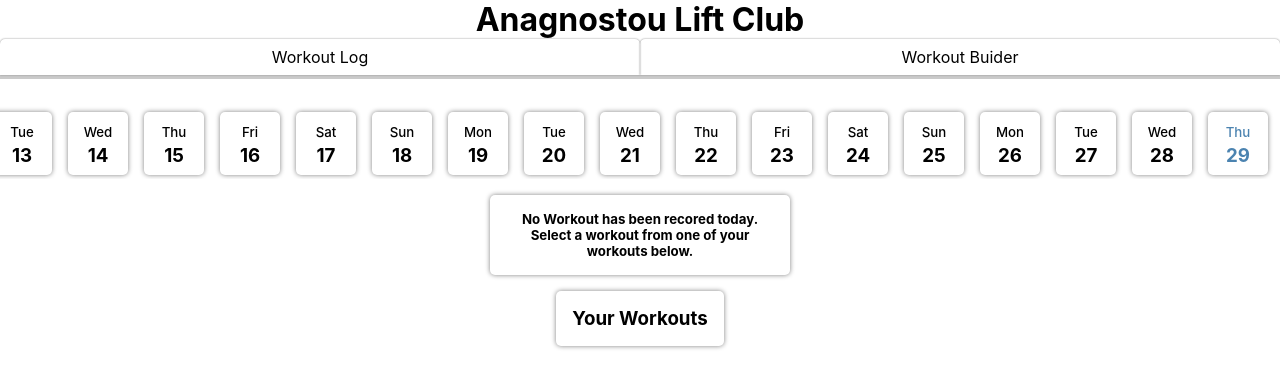
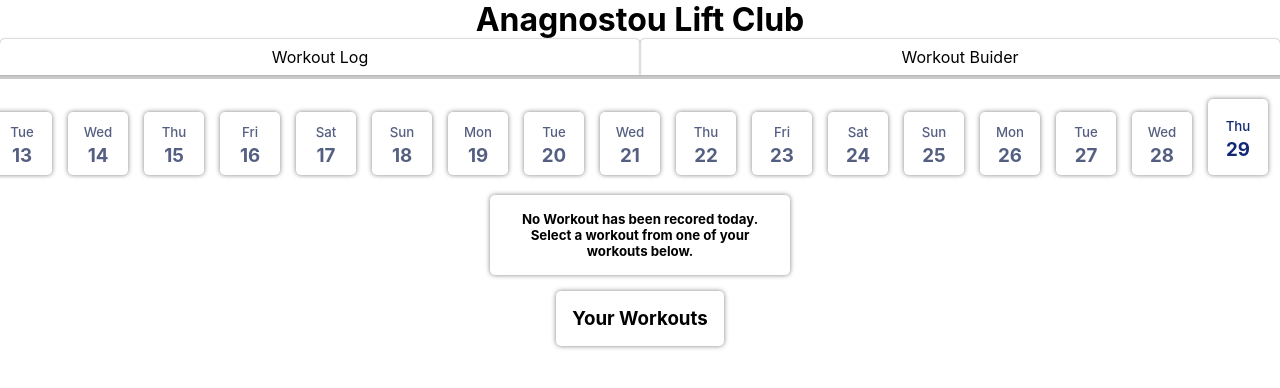
Before and after one commit to George-Anagnostou/liftclub, a Next.js app: page /workoutLog in a window 1280 px wide. Shown: the top 388 px of the page. Built offline with nearby package versions, Linux system fonts and the light colour scheme.

Commit message:
improve readability of DateBar

```diff
--- a/pages/workoutLog.js
+++ b/pages/workoutLog.js
@@ -83,22 +83,28 @@ export default function workoutLog() {
 
   // Accepts an ISO date and finds the matching date in user.workoutLog
   const getDayDataFromWorkoutLog = (targetIsoDate) => {
-    const dayData = user.workoutLog.find((item) => item.isoDate === targetIsoDate);
+    const dayData = user?.workoutLog.find((item) => item.isoDate === targetIsoDate);
     return dayData;
   };
 
   const formatDate = (numOfDaysToShift) => {
+    const currDate = new Date();
+    const date = new Date(currDate.getFullYear(), currDate.getMonth(), currDate.getDate());
+
     // Shift todays date by a specified number of days
-    const date = new Date();
     date.setDate(date.getDate() + numOfDaysToShift);
 
+    const dayData = getDayDataFromWorkoutLog(date.toISOString());
+
     const { year, month, day } = yearMonthDay;
-
-    const dateCurrentlyDisplayed =
+    const dayIsDisplayed =
       date.getFullYear() === year && date.getMonth() === month && date.getDate() === day;
 
+    const colorStyle = dayIsDisplayed ? { padding: ".9rem .5rem", color: '#122975' } : { color: "#555F81" };
+    const backgroundStyle = dayData ? { background: "#e3f7ff" } : {};
+
     return (
-      <div style={dateCurrentlyDisplayed ? { color: "#4B83B0" } : null}>
+      <div style={{ ...colorStyle, ...backgroundStyle }}>
         {date.getDate() === 1 && <h2>{String(date).substring(3, 7)}</h2>}
         <h5>{String(date).substring(0, 3)}</h5>
         <h3>{String(date).substring(8, 11)}</h3>
@@ -223,13 +229,13 @@ export default function workoutLog() {
     <Layout>
       <MainContainer>
         <DateBar>
-          {[...Array(90).keys()].map((x) => (
+          {[...Array(90).keys()].map((numDays) => (
             <li
-              className={x ? "date" : "date today"}
-              onClick={() => changeCurrentDayData(-x)}
-              key={-x}
+              className={numDays ? "date" : "date today"}
+              onClick={() => changeCurrentDayData(-numDays)}
+              key={-numDays}
             >
-              {formatDate(-x)}
+              {formatDate(-numDays)}
             </li>
           ))}
         </DateBar>
@@ -294,14 +300,16 @@ const DateBar = styled.ul`
 
   .date {
     min-width: 60px;
-    padding: 0.5rem;
     margin: 0 0.5rem;
     cursor: pointer;
     border-radius: 5px;
     box-shadow: 0 0 5px grey;
-    position: relative;
     height: fit-content;
     text-align: center;
+
+    div {
+      transition: all 0.1s ease-in-out;
+      padding: 0.5rem;
 
       h4,
       h5 {
@@ -311,6 +319,7 @@ const DateBar = styled.ul`
       h2 {
         color: #4b83b0;
         font-weight: 400;
+      }
     }
   }
 
```
Lines whose indentation alone changed are shown as unchanged.
